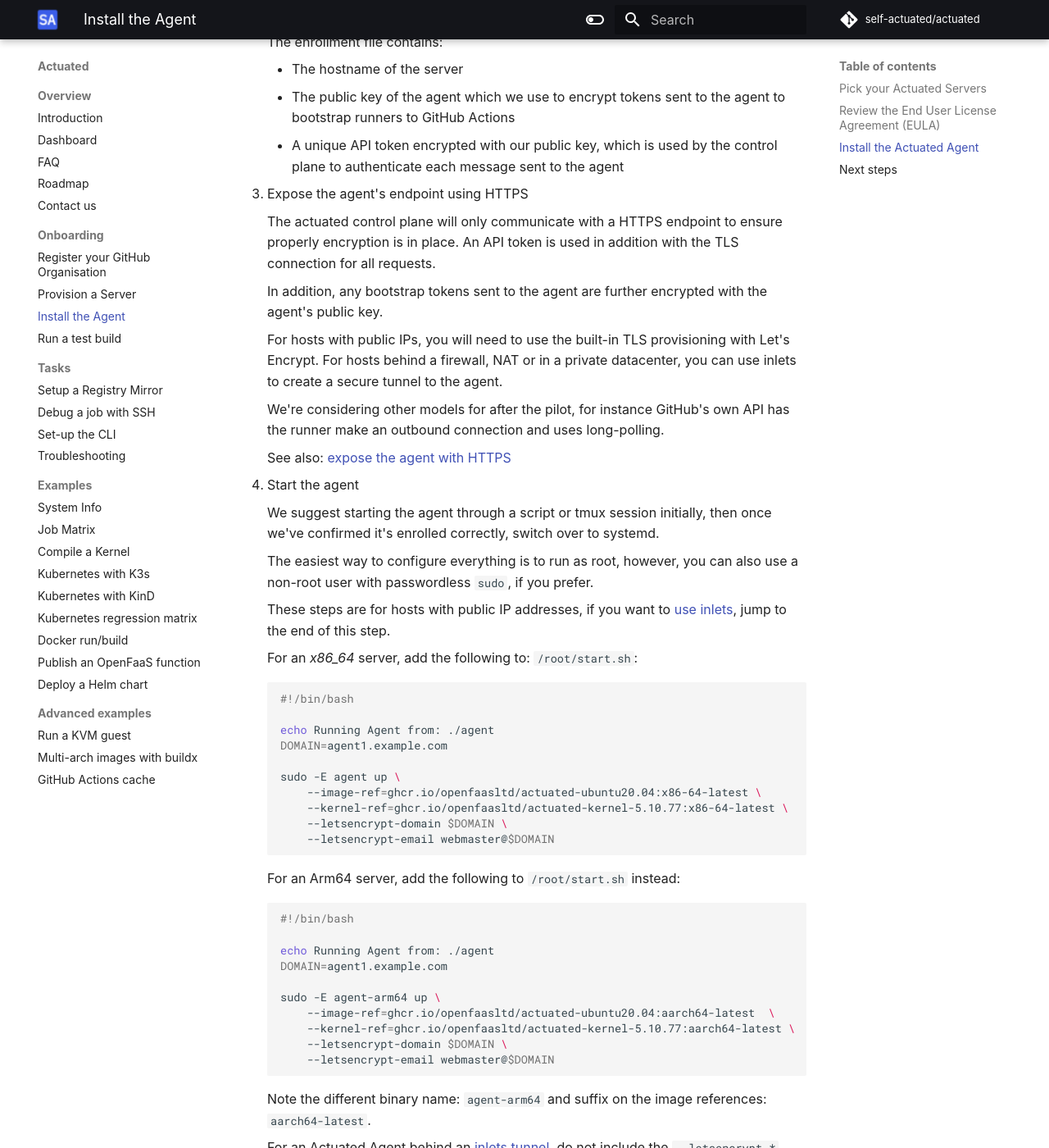
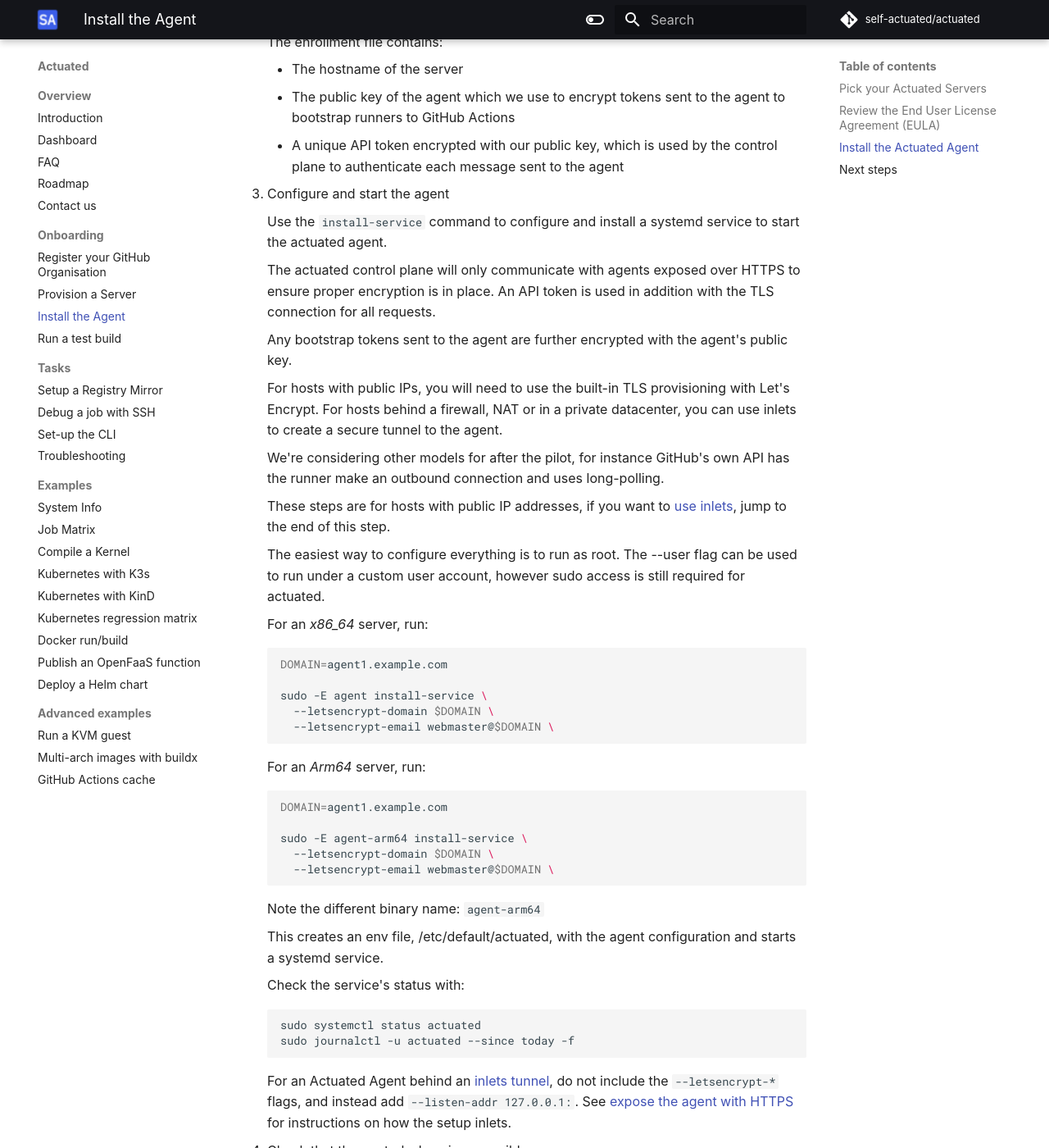
Before and after one commit to welteki/docs.actuated.dev, an MkDocs documentation site: the page built from docs/install-agent.md, in a window 1280 px wide and 1400 px high, scrolled down 2006 px. Shown: the whole window at 82% size. Built offline with MkDocs 1.6.1 and Material for MkDocs 9.7.7, drawn with Linux system fonts in a browser that asks for light colours; some web fonts are replaced; some of the changed text lies outside the part shown.

Commit message:
Update docs to run the agent without ./start.sh script
Signed-off-by: Han Verstraete (OpenFaaS Ltd) <han@openfaas.com>

````diff
--- a/docs/install-agent.md
+++ b/docs/install-agent.md
@@ -83,75 +83,45 @@
     * The public key of the agent which we use to encrypt tokens sent to the agent to bootstrap runners to GitHub Actions
     * A unique API token encrypted with our public key, which is used by the control plane to authenticate each message sent to the agent
 
-4. Expose the agent's endpoint using HTTPS
+4. Configure and start the agent
 
-    The actuated control plane will only communicate with a HTTPS endpoint to ensure properly encryption is in place. An API token is used in addition with the TLS connection for all requests.
+    Use the `install-service` command to configure and install a systemd service to start the actuated agent.
 
-    In addition, any bootstrap tokens sent to the agent are further encrypted with the agent's public key.
+    The actuated control plane will only communicate with agents exposed over HTTPS to ensure proper encryption is in place. An API token is used in addition with the TLS connection for all requests.
+
+    Any bootstrap tokens sent to the agent are further encrypted with the agent's public key.
 
     For hosts with public IPs, you will need to use the built-in TLS provisioning with Let's Encrypt. For hosts behind a firewall, NAT or in a private datacenter, you can use inlets to create a secure tunnel to the agent.
 
     We're considering other models for after the pilot, for instance GitHub's own API has the runner make an outbound connection and uses long-polling.
 
-    See also: [expose the agent with HTTPS](/expose-agent/)
-
-5. Start the agent
-
-    We suggest starting the agent through a script or tmux session initially, then once we've confirmed it's enrolled correctly, switch over to systemd.
-
-    The easiest way to configure everything is to run as root, however, you can also use a non-root user with passwordless `sudo`, if you prefer.
-
     These steps are for hosts with public IP addresses, if you want to [use inlets](/expose-agent/), jump to the end of this step.
 
-    For an *x86_64* server, add the following to: `/root/start.sh`:
+    The easiest way to configure everything is to run as root. The --user flag can be used to run under a custom user account, however sudo access is still required for actuated.
+
+    For an *x86_64* server, run:
 
     ```bash
-    #!/bin/bash
-
-    echo Running Agent from: ./agent
     DOMAIN=agent1.example.com
 
-    sudo -E agent up \
-        --image-ref=ghcr.io/openfaasltd/actuated-ubuntu20.04:x86-64-latest \
-        --kernel-ref=ghcr.io/openfaasltd/actuated-kernel-5.10.77:x86-64-latest \
-        --letsencrypt-domain $DOMAIN \
-        --letsencrypt-email webmaster@$DOMAIN
+    sudo -E agent install-service \
+      --letsencrypt-domain $DOMAIN \
+      --letsencrypt-email webmaster@$DOMAIN \
     ```
 
-    For an Arm64 server, add the following to `/root/start.sh` instead:
+    For an *Arm64* server, run:
 
     ```bash
-    #!/bin/bash
-
-    echo Running Agent from: ./agent
     DOMAIN=agent1.example.com
 
-    sudo -E agent-arm64 up \
-        --image-ref=ghcr.io/openfaasltd/actuated-ubuntu20.04:aarch64-latest  \
-        --kernel-ref=ghcr.io/openfaasltd/actuated-kernel-5.10.77:aarch64-latest \
-        --letsencrypt-domain $DOMAIN \
-        --letsencrypt-email webmaster@$DOMAIN
+    sudo -E agent-arm64 install-service \
+      --letsencrypt-domain $DOMAIN \
+      --letsencrypt-email webmaster@$DOMAIN \
     ```
 
-    Note the different binary name: `agent-arm64` and suffix on the image references: `aarch64-latest`.
+    Note the different binary name: `agent-arm64`
 
-    For an Actuated Agent behind an [inlets tunnel](https://inlets.dev), do not include the `--letsencrypt-*` flags, and instead add `--listen-addr 127.0.0.1:`.
-
-6. Check that the control-plane is accessible
-
-    ```bash
-    curl -i https://server1.example.com
-    ```
-
-    A correct response is a *403*.
-
-    If you see the expected response, go ahead and install the service as a systemd service:
-
-    ```bash
-    sudo agent install-service \
-        --path /root/start.sh \
-        --user root
-    ```
+    This creates an env file, /etc/default/actuated, with the agent configuration and starts a systemd service.
 
     Check the service's status with:
 
@@ -160,7 +130,17 @@
     sudo journalctl -u actuated --since today -f
     ```
 
-7. Send us your agent's connection info
+    For an Actuated Agent behind an [inlets tunnel](https://inlets.dev), do not include the `--letsencrypt-*` flags, and instead add `--listen-addr 127.0.0.1:`. See [expose the agent with HTTPS](/expose-agent/) for instructions on how the setup inlets.
+
+5. Check that the control-plane is accessible
+
+    ```bash
+    curl -i https://server1.example.com
+    ```
+
+    A correct response is a *403*.
+
+6. Send us your agent's connection info
 
     Share the `$HOME/.actuated/agent.yaml` file with us so we can add your agent to the actuated control plane.
 
````
Also changed, not shown: docs/examples/kvm-guest.md (+3 -6 lines), docs/expose-agent.md (+9 -3 lines).
